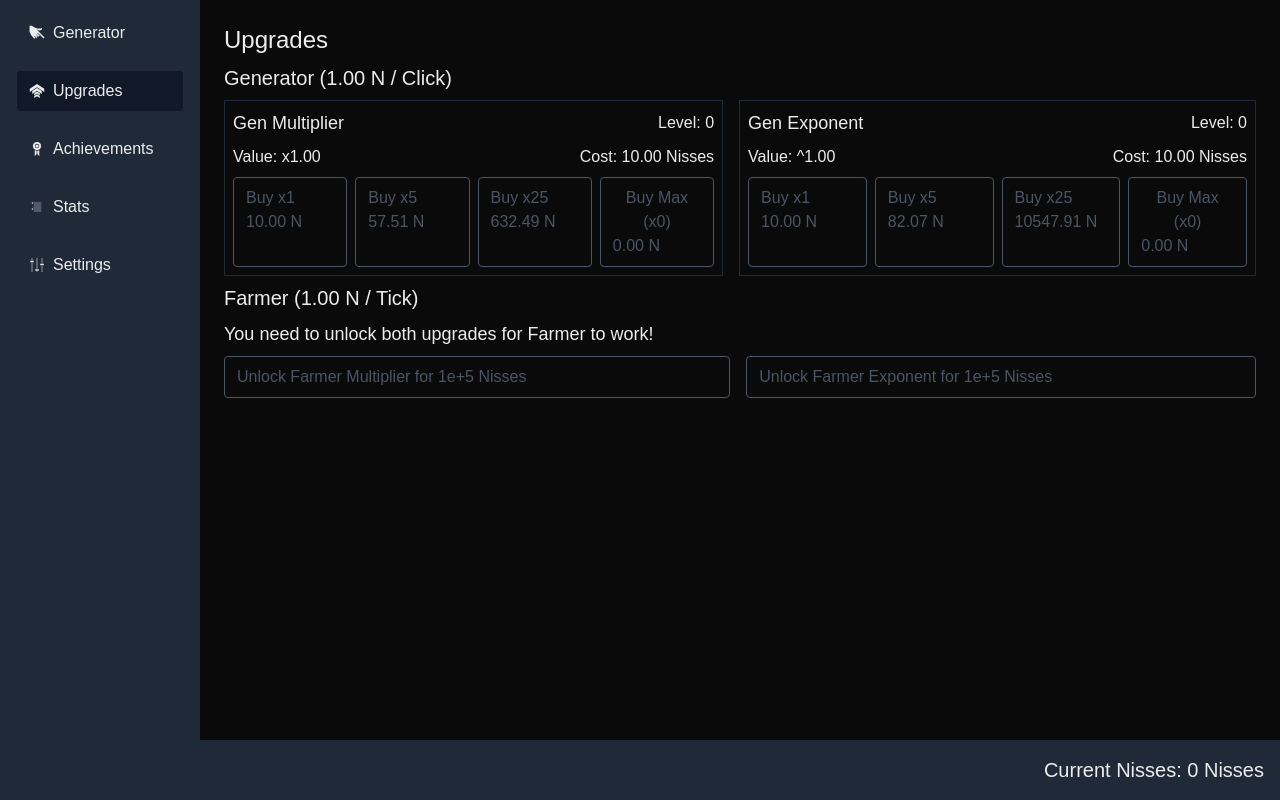
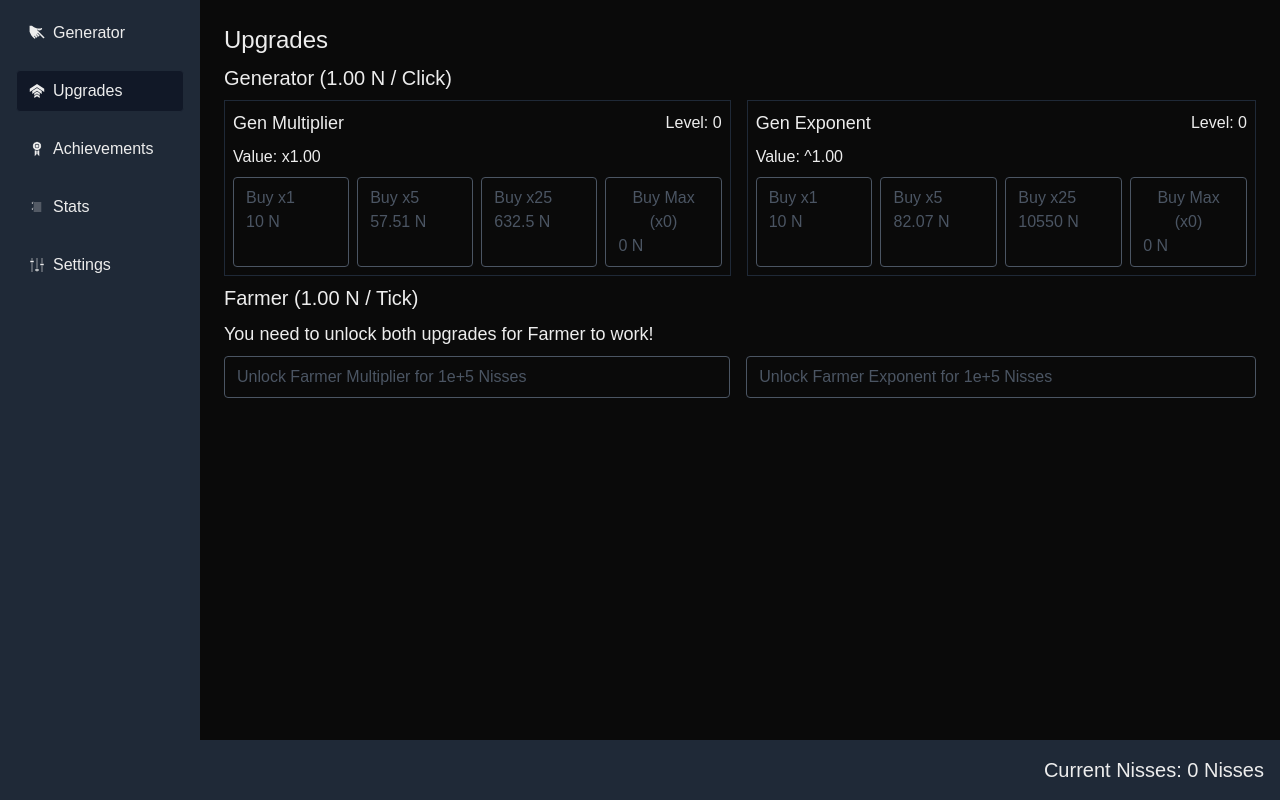
Before and after one commit to enyineer/nissesgen, a Next.js app: page /game/upgrades in a window 1280 px wide. Built offline with nearby package versions, Linux system fonts and the light colour scheme.

Commit message:
Format buy cost

```diff
--- a/app/game/upgrades/upgradeButton.tsx
+++ b/app/game/upgrades/upgradeButton.tsx
@@ -46,7 +46,6 @@ export default function UpgradeButton(props: UpgradeButtonProps) {
           Value: {prefix}
           {value.toFixed(2)}
         </div>
-        <div>Cost: {cost.one.toFixed(2)} Nisses</div>
       </div>
       <div className="flex gap-2">
         <Button
@@ -56,7 +55,7 @@ export default function UpgradeButton(props: UpgradeButtonProps) {
           onClick={() => buy(gameMath.bignumber(1))}
         >
           <div>Buy x1</div>
-          <div>{cost.one.toFixed(2)} N</div>
+          <div>{gameMath.format(cost.one, { precision: 4 })} N</div>
         </Button>
         <Button
           className="flex flex-col"
@@ -65,7 +64,7 @@ export default function UpgradeButton(props: UpgradeButtonProps) {
           onClick={() => buy(gameMath.bignumber(5))}
         >
           <div>Buy x5</div>
-          <div>{cost.five.toFixed(2)} N</div>
+          <div>{gameMath.format(cost.five, { precision: 4 })} N</div>
         </Button>
         <Button
           className="flex flex-col"
@@ -74,7 +73,7 @@ export default function UpgradeButton(props: UpgradeButtonProps) {
           onClick={() => buy(gameMath.bignumber(25))}
         >
           <div>Buy x25</div>
-          <div>{cost.twentyFive.toFixed(2)} N</div>
+          <div>{gameMath.format(cost.twentyFive, { precision: 4 })} N</div>
         </Button>
         <Button
           className="flex flex-col"
@@ -83,7 +82,7 @@ export default function UpgradeButton(props: UpgradeButtonProps) {
           onClick={() => buy(maxBuyable)}
         >
           <div>Buy Max (x{gameMath.format(maxBuyable)})</div>
-          <div>{cost.maxBuyable.toFixed(2)} N</div>
+          <div>{gameMath.format(cost.maxBuyable, { precision: 4 })} N</div>
         </Button>
       </div>
     </div>
```
